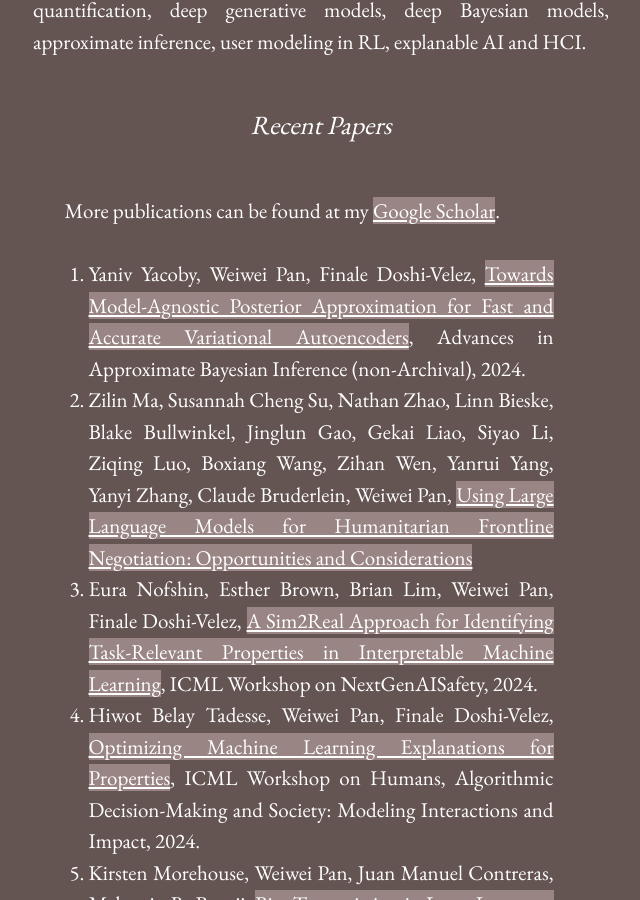
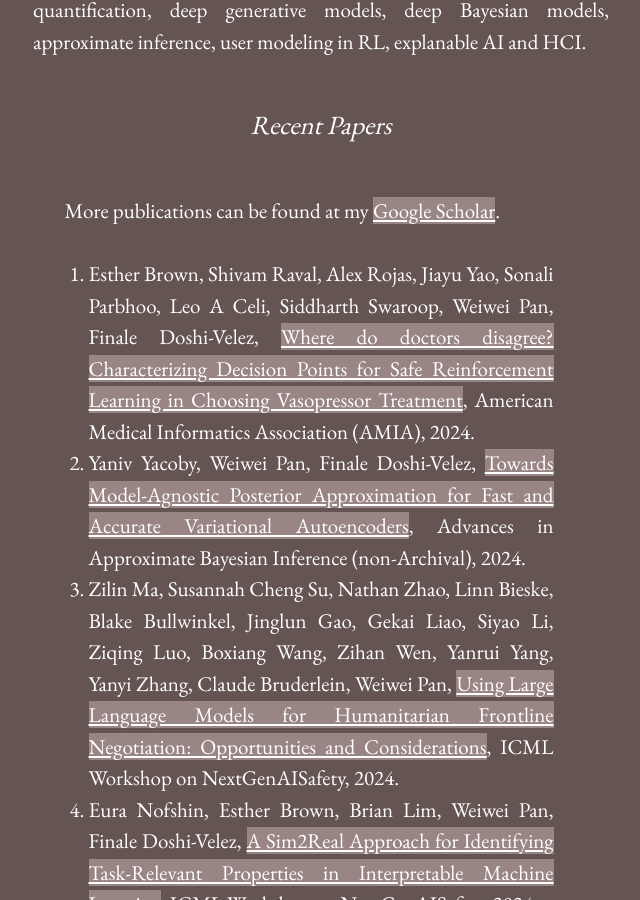
Before and after one commit to onefishy/onefishy.github.io, a Jekyll site: the page built from research.md, in a window 1280 px wide and 900 px high, scrolled down 391 px. Shown: the whole window, without its empty margins (319-959 px from the left). Built offline with Jekyll 4.4.1, drawn with Linux system fonts in a browser that asks for light colours.

Commit message:
Update research.md

```diff
--- a/research.md
+++ b/research.md
@@ -8,8 +8,9 @@ I am generally interested in unfolding consequences of design choices in machine
 #### Recent Papers
 More publications can be found at my [Google Scholar](https://scholar.google.com/citations?hl=en&user=4mmuvFgAAAAJ&view_op=list_works&gmla=AJsN-F5bL3dw5jD4ejRi0SQ1tJXKMOrJkd9TtZbRMr24y-EezVDMPWVHzUwilBE7qF37B1QmCs7fz05isA26H-4MVgtEUf3q4_IU2HZpxC53Tat-3o4fnog).
 
+0. Esther Brown, Shivam Raval, Alex Rojas, Jiayu Yao, Sonali Parbhoo, Leo A Celi, Siddharth Swaroop, Weiwei Pan, Finale Doshi-Velez, [Where do doctors disagree? Characterizing  Decision Points for Safe Reinforcement Learning in Choosing Vasopressor Treatment](), American Medical Informatics Association (AMIA), 2024.
 0. Yaniv Yacoby, Weiwei Pan, Finale Doshi-Velez, [Towards Model-Agnostic Posterior Approximation for Fast and Accurate Variational Autoencoders](https://arxiv.org/pdf/2403.08941), Advances in Approximate Bayesian Inference (non-Archival), 2024.
-1. Zilin Ma, Susannah Cheng Su, Nathan Zhao, Linn Bieske, Blake Bullwinkel, Jinglun Gao, Gekai Liao, Siyao Li, Ziqing Luo, Boxiang Wang, Zihan Wen, Yanrui Yang, Yanyi Zhang, Claude Bruderlein, Weiwei Pan, [Using Large Language Models for Humanitarian Frontline Negotiation: Opportunities and Considerations](https://arxiv.org/pdf/2405.20195)
+1. Zilin Ma, Susannah Cheng Su, Nathan Zhao, Linn Bieske, Blake Bullwinkel, Jinglun Gao, Gekai Liao, Siyao Li, Ziqing Luo, Boxiang Wang, Zihan Wen, Yanrui Yang, Yanyi Zhang, Claude Bruderlein, Weiwei Pan, [Using Large Language Models for Humanitarian Frontline Negotiation: Opportunities and Considerations](https://arxiv.org/pdf/2405.20195), ICML Workshop on NextGenAISafety, 2024.
 2. Eura Nofshin, Esther Brown, Brian Lim, Weiwei Pan, Finale Doshi-Velez, [A Sim2Real Approach for Identifying Task-Relevant Properties in Interpretable Machine Learning](https://arxiv.org/pdf/2406.00116), ICML Workshop on NextGenAISafety, 2024.
 3. Hiwot Belay Tadesse, Weiwei Pan, Finale Doshi-Velez, [Optimizing Machine Learning Explanations for Properties](https://openreview.net/pdf?id=yOBqCJ1hel), ICML Workshop on Humans, Algorithmic Decision-Making and Society: Modeling Interactions and Impact, 2024.
 4. Kirsten Morehouse, Weiwei Pan, Juan Manuel Contreras, Mahzarin R. Banaji, [Bias Transmission in Large Language Models: Evidence from Gender-Occupation Bias in GPT-4](https://openreview.net/pdf?id=Fg6qZ28Jym), ICML Workshop on NextGenAISafety, 2024.
```
